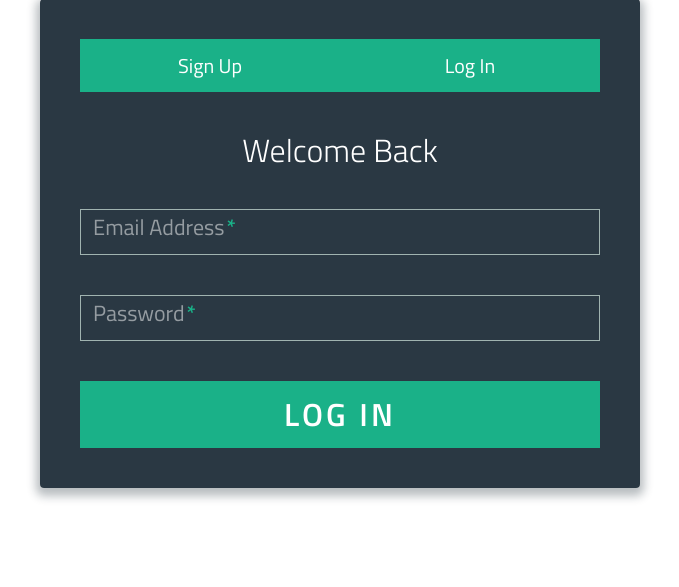
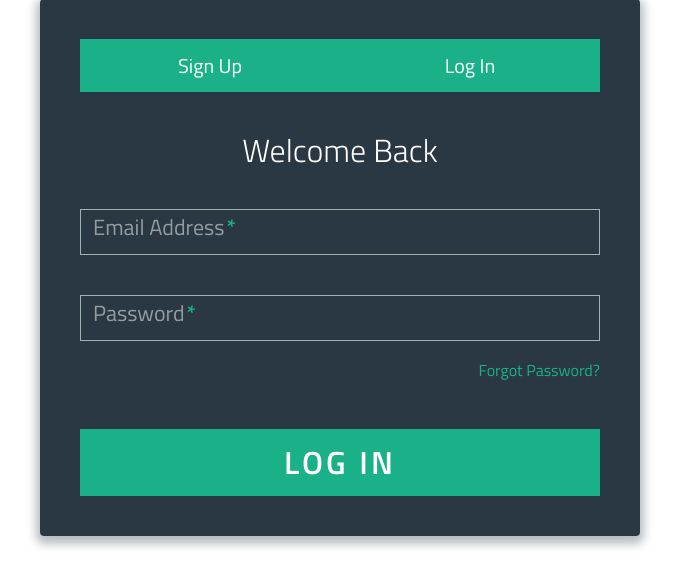
Before and after one commit to pat16012/cs313Project, a PHP site: page /login.php in a window 1280 px wide. Shown: the part 41-628 px from the top of the page, without its empty margins (300-979 px from the left). Run offline with PHP 8.4, Linux system fonts and the light colour scheme; some libraries are stand-ins or nearby versions.

Commit message:
added forgot password

```diff
--- a/web/login.php
+++ b/web/login.php
@@ -42,6 +42,7 @@ session_start();
    </label>
    <input type="password" required autocomplete="off" name="password"/>
  </div>
+ <p class="forgot"><a href="forgot.php">Forgot Password?</a></p>
  <button class="button button-block" name="login" >Log In</button>
  </form>
 
```
